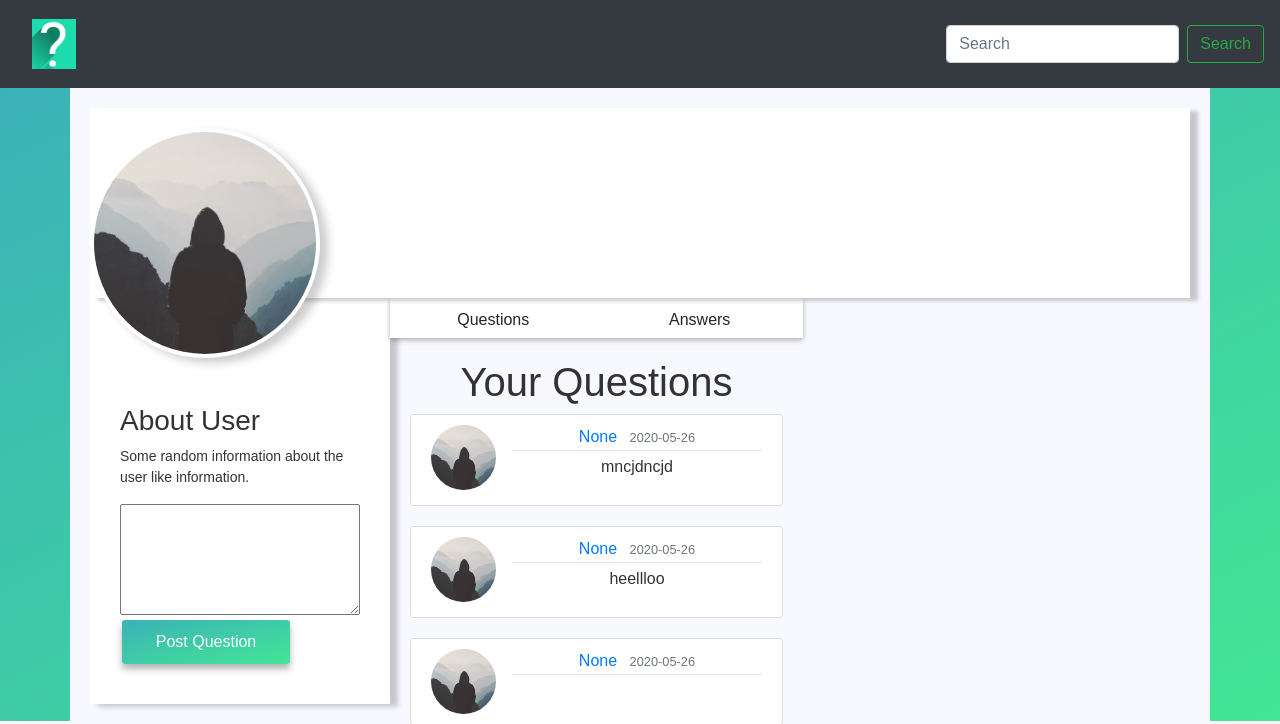
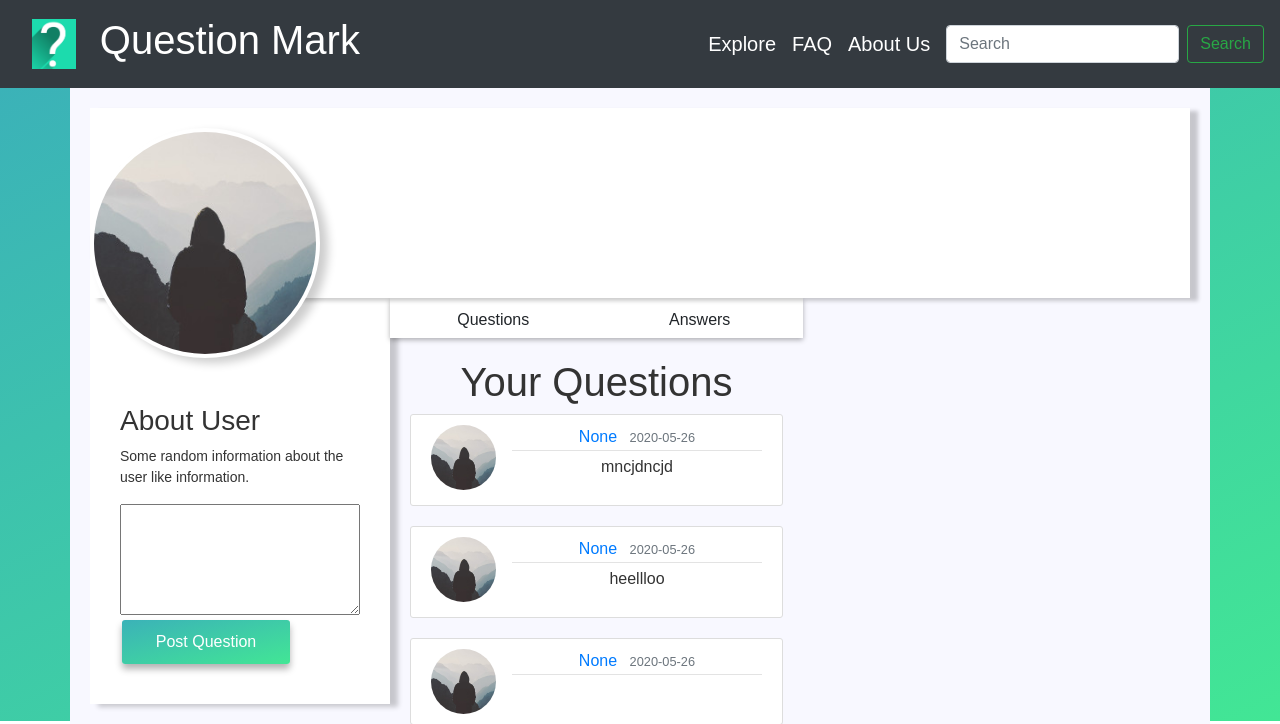
Before and after one commit to loobiish/Question-Mark, a Flask app: template Question_Mark/templates/profile.html in a window 1280 px wide. Shown: the top 724 px of the page. Run offline with Flask 2, Linux system fonts and the light colour scheme; the template is opened without the code that fills it: values that come from a table or form of the project are taken from there, others are empty; data comes from the database, SQL or seed files in the repository; both versions use the stored data as it was after the commit; some libraries are stand-ins or nearby versions.

Commit message:
Profile navbar

```diff
--- a/Question_Mark/static/style_profile.css
+++ b/Question_Mark/static/style_profile.css
@@ -157,10 +157,10 @@
   box-shadow: 0px 1px 7px 0px rgba(0, 0, 0, 0.3);
   top: 7px;
 }
-.nav {
+/* .nav {
   width: 100%;
-  z-index: -1;
-}
+  z-index: -1; */
+/* } */
 .ul {
   display: flex;
   justify-content: center;
```
Also changed, not shown: Question_Mark/site.db.
